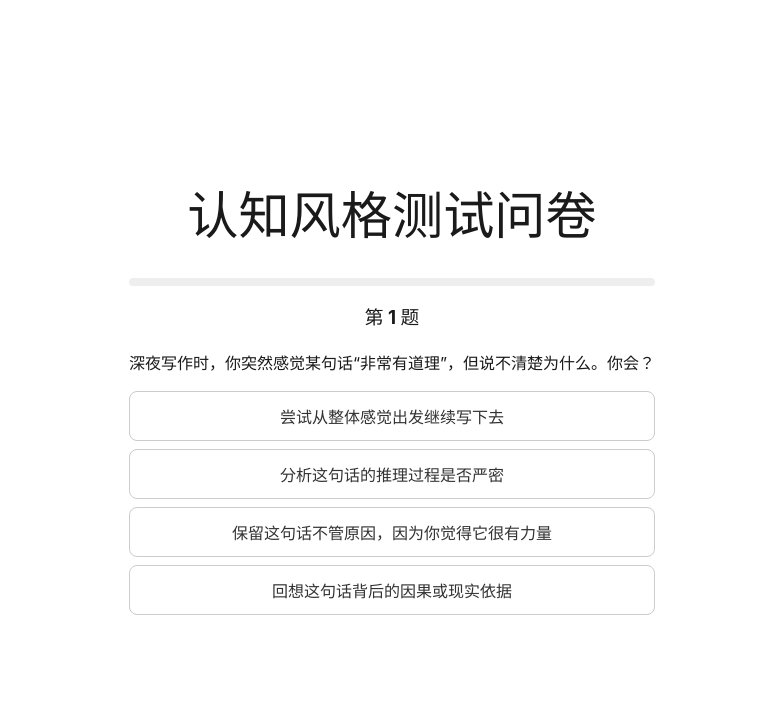
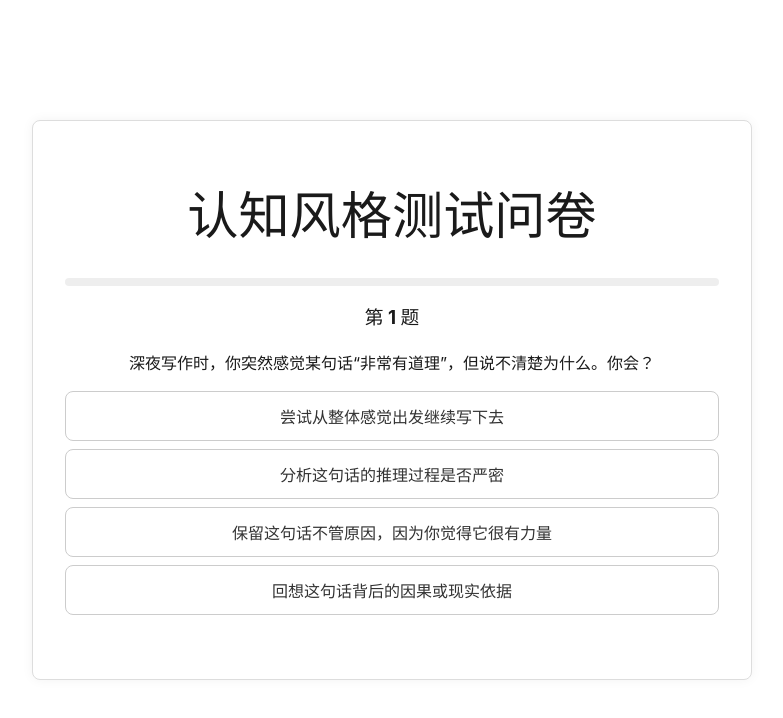
Before and after one commit to droggeljugLM/cognitive-style-quiz, a Vue app: page / in a window 1280 px wide. Shown: the top 718 px of the page, without its empty margins (248-1031 px from the left). Built offline with nearby package versions, Linux system fonts and the light colour scheme.

Commit message:
修改页面显示

```diff
--- a/src/components/CognitiveQuiz.vue
+++ b/src/components/CognitiveQuiz.vue
@@ -1,5 +1,5 @@
 <template>
-    <div class="container">
+    <div class="container fixed-width">
         <h1>认知风格测试问卷</h1>
 
         <!-- 进度条 -->
@@ -257,13 +257,18 @@ export default {
 </script>
 
 <style scoped>
-.container {
-    max-width: 600px;
-    margin: auto;
+.container.fixed-width {
+    width: 720px;
+    max-width: 100%;
+    margin: 2rem auto;
     padding: 2rem;
     background: #ffffff;
     color: #1a1a1a;
     font-family: -apple-system, BlinkMacSystemFont, "Segoe UI", Roboto, "Helvetica Neue", Arial, sans-serif;
+    border: 1px solid #ddd;
+    box-shadow: 0 0 12px rgba(0, 0, 0, 0.05);
+    border-radius: 8px;
+    box-sizing: border-box;
 }
 
 .question-block,
```
